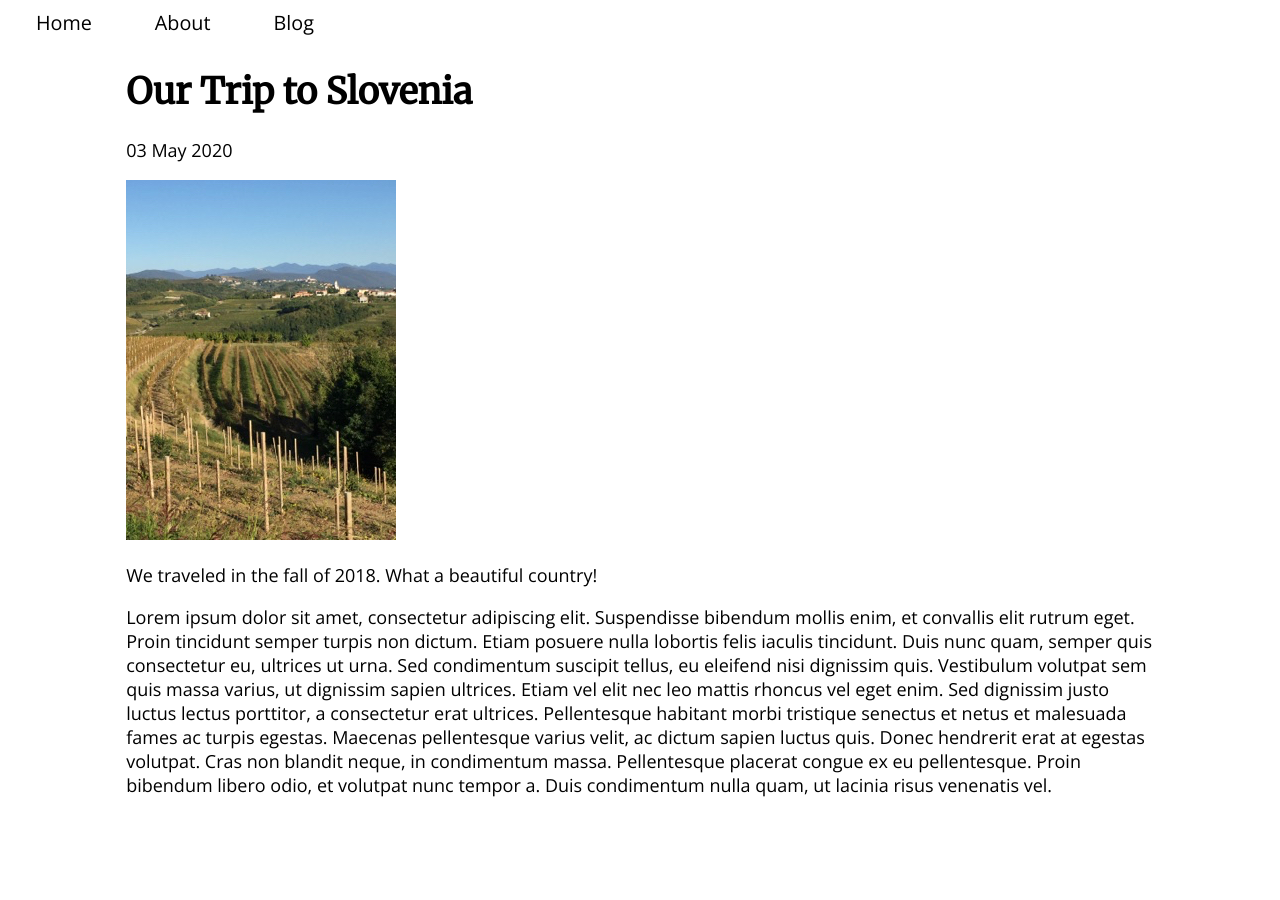
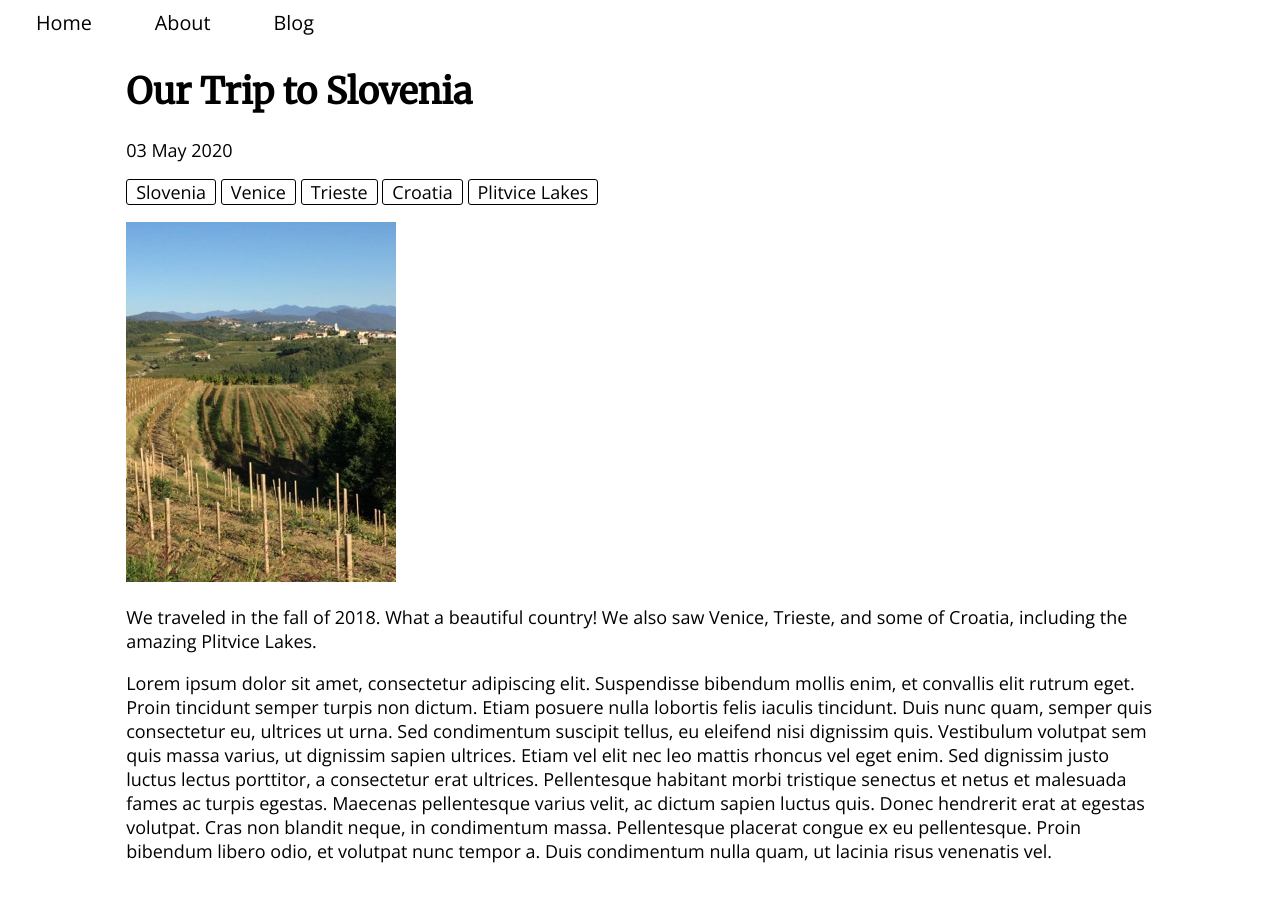
Before and after one commit to placeholdergit/cloneexpjekyllcms, a Jekyll site: the page built from _posts/2020-05-03-slovenia.md, in a window 1280 px wide. Built offline with Jekyll 4.4.1, drawn with Linux system fonts in a browser that asks for light colours; a script that is not in the unit is left out.

Commit message:
Update Blog “2020-05-03-slovenia”

```diff
--- a/_posts/2020-05-03-slovenia.md
+++ b/_posts/2020-05-03-slovenia.md
@@ -2,10 +2,16 @@
 layout: post
 title: Our Trip to Slovenia
 date: 2020-05-03T23:04:33.716Z
+tags:
+  - Slovenia
+  - Venice
+  - Trieste
+  - Croatia
+  - Plitvice Lakes
 ---
 ![Brda Slovenia](/assets/uploads/Brda_Slovenia_small.jpg)
 <!--more-->
 
-We traveled in the fall of 2018. What a beautiful country!
+We traveled in the fall of 2018. What a beautiful country! We also saw Venice, Trieste, and some of Croatia, including the amazing Plitvice Lakes.
 
 Lorem ipsum dolor sit amet, consectetur adipiscing elit. Suspendisse bibendum mollis enim, et convallis elit rutrum eget. Proin tincidunt semper turpis non dictum. Etiam posuere nulla lobortis felis iaculis tincidunt. Duis nunc quam, semper quis consectetur eu, ultrices ut urna. Sed condimentum suscipit tellus, eu eleifend nisi dignissim quis. Vestibulum volutpat sem quis massa varius, ut dignissim sapien ultrices. Etiam vel elit nec leo mattis rhoncus vel eget enim. Sed dignissim justo luctus lectus porttitor, a consectetur erat ultrices. Pellentesque habitant morbi tristique senectus et netus et malesuada fames ac turpis egestas. Maecenas pellentesque varius velit, ac dictum sapien luctus quis. Donec hendrerit erat at egestas volutpat. Cras non blandit neque, in condimentum massa. Pellentesque placerat congue ex eu pellentesque. Proin bibendum libero odio, et volutpat nunc tempor a. Duis condimentum nulla quam, ut lacinia risus venenatis vel.
```
